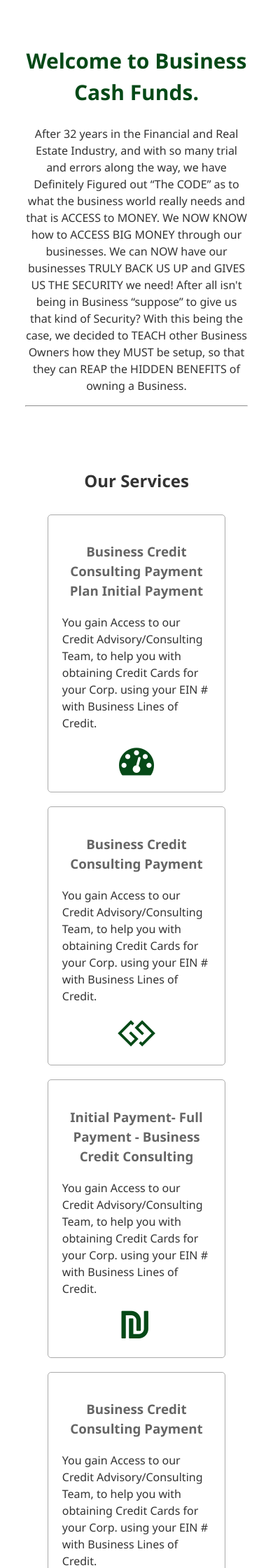
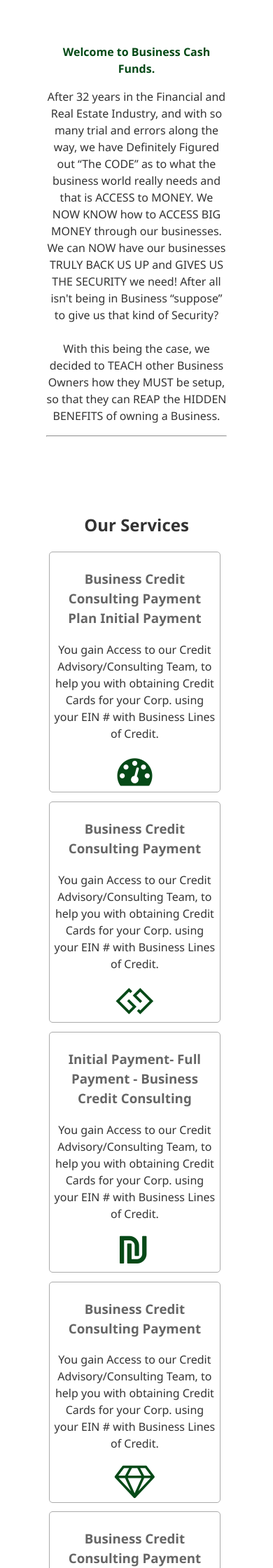
Before and after one commit to codingdiva80/BCF, a PHP site: page / in a window 390 px wide. Shown: the part 845-3085 px from the top of the page at 70% size. Run offline with PHP 8.4, Linux system fonts and the light colour scheme.

Commit message:
More responsive design added

```diff
--- a/assets/css/style.css
+++ b/assets/css/style.css
@@ -115,14 +117,10 @@ label {
 }
 .section-a h1 {
 	color: #054917;
-	font-size: 30px;
-}
-.section-a h1 {
-	color: #054917;
-	font-size: 30px;
+	font-size: 1.875em;
 }
 .section-b .fa {
-	font-size: 50px;
+	font-size: 3.125em;
 	color: #054917;
 	text-align: center;
 	width: 100%;
@@ -208,59 +211,70 @@ label {
         display: block;
         border-bottom: 1px solid #EAEAEB;
         margin: 0;
-
     }
     #toggle:checked + .navbar {
         display: block;
-    }
-
+	}
+	/* LANDING PAGE*/
 	.landing-content h1{
-		font-size:30px;
+		font-size:2em;
 	}
 	.landing-content p{
 		font-size:1rem;
+		display:block;
+		padding-bottom:2rem;
 	}
+	/* WELCOME SECTION */
 	.section{
 		margin: 20px;
 	}
+	.section-a h1 {
+		font-size: 1em;
+	}
+	/* SERVICES */
 	.services {
 		flex-direction: column;
 		align-items: center;
 		justify-content: center;
 	}
 	.services div {
-		width: 80%;
-		padding: 20px;
-		margin: 10px;
+		width: 95%;
+		margin-bottom: 5%;
+		text-align: center;
 	}
+	/* CONTACT */
 	.section-contact {
-		display: flex;
+		background: url("../images/business-meeting-small.jpg") no-repeat;
+		background-size: cover;
 		width: 100%;
 		margin: 0;
 	}
 	.section-contact div {
-		padding: 10px;
-		width: 100%;
+		width: 70%;
 		height: auto;
 	}
 	.section-contact h3 {
-		font-size: 20px;
+		font-size: 1em;
 	}
 	.section-contact h4 {
-		font-size: 10px;
+		font-size: 0.5em;
 	}
+	/* FOOTER */
 	.footer p {
 		font-size: 0.65rem;
 	}
 }
-@media all and (max-width: 800px) {
-	.landing-content {
-		padding-top: 30px;
+@media all and (max-width: 770px) {
+	.navbar {
+		width: 100%;
+		justify-content: flex-end;
+		margin-right: 15px;
 	}
+	.navbar a {
+		padding: 20px 8px;
+	}
+	.section{
+		padding:30px;
+	}
+
 }
-@media all and (max-height: 960px) {
-	.section-contact div {
-		width: 50%;
-		height: auto;
-	}
-}
--- a/home.html
+++ b/home.html
@@ -27,7 +27,6 @@
 				<a href="#contact">FAQs</a>
 			</div>
 		</div>
-
 	</header>
 	<div class="v-landing container">
 		<div class="fullscreen-video-wrap">
@@ -47,7 +46,7 @@
 			<p>After 32 years in the Financial and Real Estate Industry, and with so many trial and errors along the way,
 				we have Definitely Figured out “The CODE” as to what the business world really needs and that is ACCESS to MONEY.
 				We NOW KNOW how to ACCESS BIG MONEY through our businesses.  We can NOW have our businesses TRULY BACK US UP and
-				GIVES US THE SECURITY we need! After all isn't being in Business “suppose” to give us that kind of Security?
+				GIVES US THE SECURITY we need! After all isn't being in Business “suppose” to give us that kind of Security?<br><br>
 				With this being the case, we decided to TEACH other Business Owners how they MUST be setup, so that they can
 				REAP the HIDDEN BENEFITS of owning a Business.</p><hr>
 		</div>
```
Also changed, not shown: other parts of assets/css/style.css (+23 -16 lines), assets/images/business-meeting-small.jpg (added).
